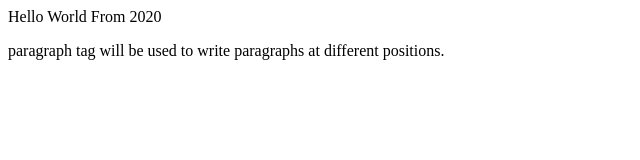
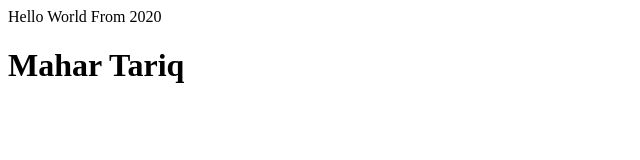
Before and after one commit to mahartariq/surge-deployment-exercise, a plain HTML site: page index.html in a window 1280 px wide. Shown: the whole page, without its empty margins (0-640 px from the left). Drawn offline with Linux system fonts and the light colour scheme.

Commit message:
Update index.html

```diff
--- a/index.html
+++ b/index.html
@@ -8,7 +8,8 @@
 <body>
 
 <div>Hello World From 2020</div>
-<p>paragraph tag will be used to write paragraphs at different positions.</p>
+<h1>Mahar Tariq</h1>
+
 
 </body>
 </html>
```
